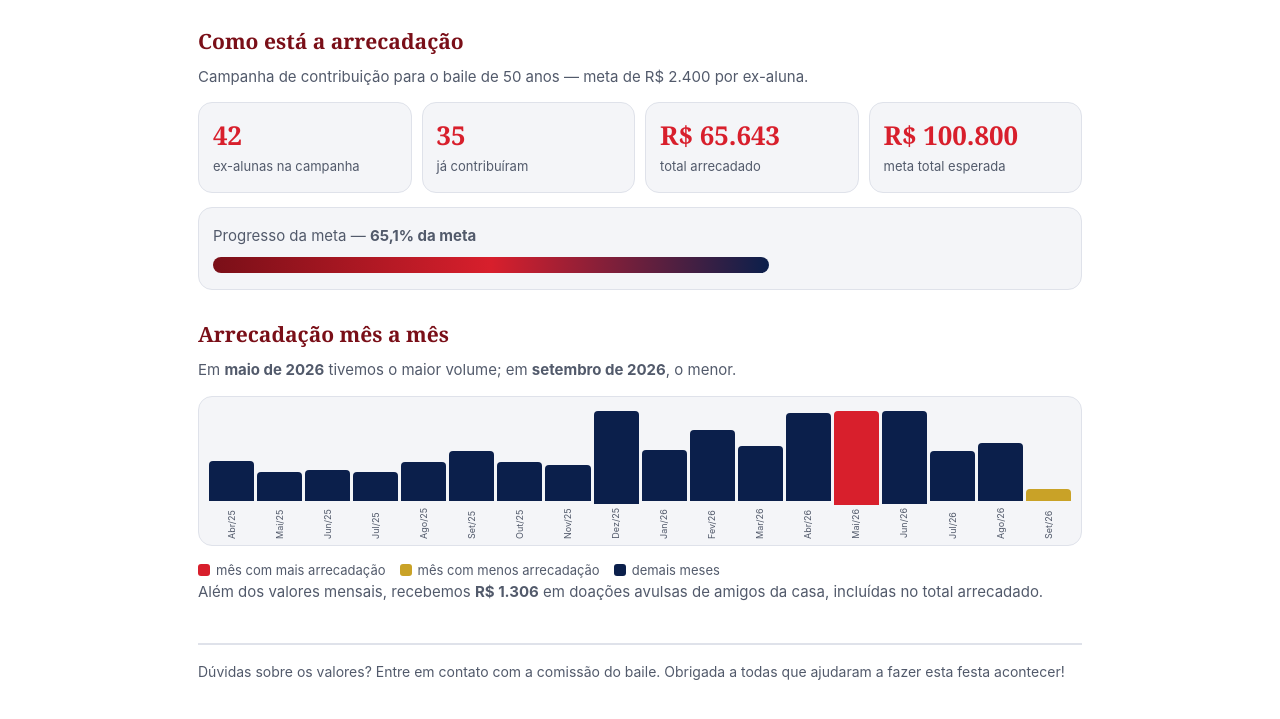
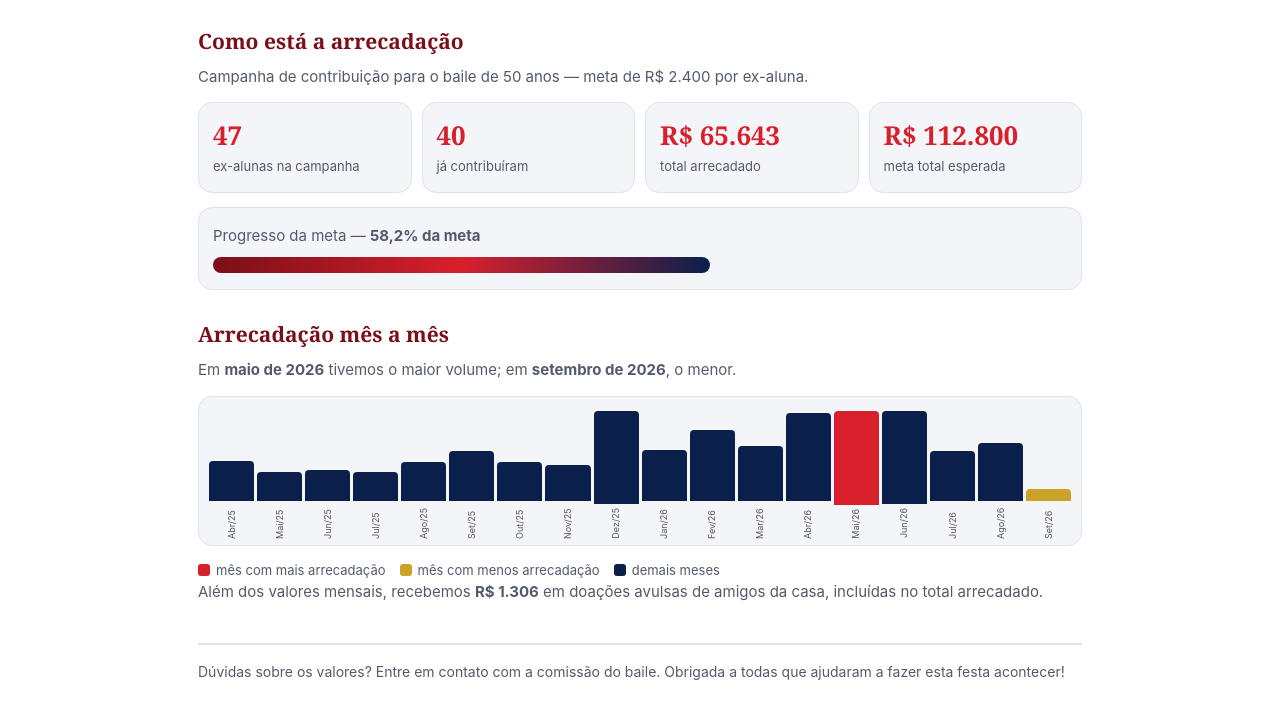
Before and after one commit to cirandinha/cirandinha.github.io, a plain HTML site: page index.html in a window 1280 px wide. Shown: the part 153-872 px from the top of the page. Drawn offline with Linux system fonts and the light colour scheme.

Commit message:
Atualizando lista de ex-alunas e valores

```diff
--- a/index.html
+++ b/index.html
@@ -119,7 +119,7 @@ td,th{padding:8px 6px;border-bottom:1px solid var(--line);text-align:left}
 
 <section id="s-area" hidden>
  <h2>Consulte a sua contribuição</h2>
- <p class="lead">Digite seu nome (ou apelido) como está cadastrado para ver seus meses de contribuição.</p>
+ <p class="lead">Digite seu nome (ou apelido) para verificar suas contribuições.</p>
  <div class="card login">
   <label for="busca">Nome ou apelido</label>
   <input id="busca" type="text" autocomplete="off" placeholder="Ex.: Maria Silva">
@@ -150,20 +150,39 @@ td,th{padding:8px 6px;border-bottom:1px solid var(--line);text-align:left}
 </main>
 
 <script>
-var D = {"meses":["Abr/25","Mai/25","Jun/25","Jul/25","Ago/25","Set/25","Out/25","Nov/25","Dez/25","Jan/26","Fev/26","Mar/26","Abr/26","Mai/26","Jun/26","Jul/26","Ago/26","Set/26"],"mesesExt":["abril de 2025","maio de 2025","junho de 2025","julho de 2025","agosto de 2025","setembro de 2025","outubro de 2025","novembro de 2025","dezembro de 2025","janeiro de 2026","fevereiro de 2026","março de 2026","abril de 2026","maio de 2026","junho de 2026","julho de 2026","agosto de 2026","setembro de 2026"],"totMeses":[2470.0,1800.0,1900.0,1800.0,2400.0,3100.0,2400.0,2200.0,7900.0,3127.0,4375.0,3390.0,5440.0,7965.0,6690.0,3065.0,3590.0,725.0],"amigos":1306,"totalGeral":65643.0,"totalPessoas":64337.0,"esperado":100800,"meta":2400,"n":42,"mx":13,"mn":17};
+var D = {"meses":["Abr/25","Mai/25","Jun/25","Jul/25","Ago/25","Set/25","Out/25","Nov/25","Dez/25","Jan/26","Fev/26","Mar/26","Abr/26","Mai/26","Jun/26","Jul/26","Ago/26","Set/26"],"mesesExt":["abril de 2025","maio de 2025","junho de 2025","julho de 2025","agosto de 2025","setembro de 2025","outubro de 2025","novembro de 2025","dezembro de 2025","janeiro de 2026","fevereiro de 2026","março de 2026","abril de 2026","maio de 2026","junho de 2026","julho de 2026","agosto de 2026","setembro de 2026"],"totMeses":[2470.0,1800.0,1900.0,1800.0,2400.0,3100.0,2400.0,2200.0,7900.0,3127.0,4375.0,3390.0,5440.0,7965.0,6690.0,3065.0,3590.0,725.0],"amigos":1306,"totalGeral":65643.0,"totalPessoas":64337.0,"esperado":112800,"meta":2400,"n":47,"mx":13,"mn":17};
 
 // Cada linha: [nome completo (apelido), valores por mês — zeros finais omitidos]. O total é a soma dos meses.
 var P=[
 ["Ângela Maria Agostinho (Angelina)",[100,100,100,100,0,300,100,100,200,0,250,0,250,0,250,0,250]],
+["Marilda Casela Batista",[]],
 ["Albanisa Assunção de Campos (BANI)",[0,0,0,0,600,0,0,0,600,0,0,400,0,0,400,400]],
 ["Marize Silva Soares (Painha)",[0,0,0,0,0,500,0,200,0,200,250,250,0,250,250,0,250]],
+["Cleide Maria Tosta",[]],
 ["Vera Lúcia Carvalho Mazzola",[100,0,0,0,200,0,200,0,200,200,250,0,0,250,0,125,125]],
 ["Maria de Fátima Soraggi (Fatinha)",[100,100,100,100,100,100,100,100,100,250,125,125,125,125,125,125,125]],
+["Maria Carmem Angélica Manuela B. Bazan",[]],
+["Edelira Ayala",[]],
+["Elsa Maria da Silva Gomes",[]],
+["Márcia Silva Soares",[100,100,0,100,0,200,400,0,200,0,200,150,150,0,450,0,300]],
+["Laura Maria Reiff Miranda",[]],
 ["Valéria Bretones Pereira",[100,0,0,0,0,0,0,0,0,0,0,0,0,2000]],
+["Moema Barbosa Loureiro Tafuri",[]],
+["Sheila Márcia Tonelli",[]],
 ["Regina Eugenio Ribeiro",[0,0,0,0,0,0,0,0,0,0,0,240,240,240,240,240,240]],
+["Maria Cristina Gomes Trovó",[]],
+["Helenira Lúcia da Silva",[]],
+["Ariane Garrocho de Faria",[]],
+["Liliane",[]],
+["Alessandra",[]],
+["Andrea",[]],
+["Ana Lúcia de Azevedo",[]],
+["Irca de Matos Prata",[0,0,200,100,100,100,200,100,100,125,125,125,125,125,125,125,125]],
+["Patrícia Sanches Jonas",[]],
 ["Rosely Prado Magalhães (Tulipa)",[100,100,100,100,100,100,100,100,100,125,125,125,125,125,125,125,125]],
 ["Cibelle Menezes Felicori (Ci)",[100,100,100,100,100,100,100,100,100,125,125,125,125,125,125,125,125,125]],
 ["Flávia Aparecida Correa Poddis",[100,100,100,100,100,100,100,100,100,125,125,125,125,125,250,0,125]],
+["Ana Lúcia Maia",[]],
 ["Maria Luiza Silva Ramos (Malu)",[100,100,100,100,100,100,100,100,100,100,125,125,0,0,125,125,125]],
 ["Ana Caixeta (Pauls / Priscilla)",[0,0,0,0,0,0,0,0,0,0,0,0,0,125]],
 ["Renata Rechden Gomide (Rê)",[100,100,100,100,100,100,100,100,100,100,150,125,250,125,125,125,125]],
@@ -172,20 +191,26 @@ var P=[
 ["Manuella Mendonça Leite (Mindu)",[100,100,100,100,100,100,100,100,100,125,125,125,125,125,125,125,125,125]],
 ["Paula Fonseca Caixeta (Paulama)",[0,0,100,100,100,300,100,100,100,125,125,125,125,125,125,125]],
 ["Claudiene de Lourdes Fonseca (Tudao)",[0,100,100,100,100,100,0,200,100,200,125,125,125,125,125,125,125,125]],
+["Paula Aléssio Veloso",[]],
 ["Josiane Pereira Vaz (Loreal)",[0,0,100,100,100,100,100,100,100,125,125,125,125,125,125,125,125]],
 ["Bruna Araujo (Mamuska)",[0,0,0,0,0,0,0,0,0,0,0,0,0,0,2400]],
 ["Érika Araujo Sena (Magda)",[100,100,0,0,0,400,0,0,0,0,0,0,1000]],
+["Thayse Marques Passos",[]],
 ["Carla Neves Almeida Gomes (Falazada)",[100,100,100,100,100,100,100,100,100,125,125,125,125,125,125,250,125]],
 ["Janaína Brandão Seibert (Pracinha)",[]],
 ["Myrella Alves Brandão (Tinino)",[]],
 ["Fernanda Ferreira Tolentino (Dendê)",[]],
 ["Elis Regina Pessin Albieri Pisciolaro (Garrafinha)",[150]],
 ["Camila Cordeiro (Mandacaru)",[100,100,100,100,100,100,100,100,100,125,1200]],
+["Mariana Santos Pinto",[]],
+["Bruna Chagas de Melo",[]],
+["Thaís Simões Botelho",[]],
 ["Fernanda Fagundes Siqueira (Fiona)",[]],
 ["Kaylla Lemes Alves (Ribamar)",[]],
 ["Isabelle Christine Rodrigues (Flashback)",[100,100,100,0,0,0,0,0,1000]],
 ["Danielli Figueiredo Superbi (DDR)",[100,100,100,100,100,100,100,100,100,125,125,125,125,125,125,125,125,125]],
 ["Thaís Silva Mendes (Serpentina)",[100,0,0,0,0,0,0,0,0,0,0,0,1600,100,100,100,100,100]],
+["Marina Mendes Sampaio",[]],
 ["Yasmine Klesse Leonardo (Faminta)",[0,0,0,0,0,0,100,200,100,125,125,125,125,125,125,250]],
 ["Cristina Morais Damasceno (Sei la)",[120,100]],
 ["Ana Clara Villela Miranda (Off-line)",[0,0,0,0,0,0,0,0,0,0,0,0,0,2400]],
@@ -193,9 +218,22 @@ var P=[
 ["Isadora Cristina Alves da Silveira (Plateia)",[100]],
 ["Samara Gonçalves Lopes (Slow Motion)",[]],
 ["Bárbara Lemr (V-OU-F)",[0,0,0,0,0,0,0,0,2400]],
+["Wilson Borghue",[]],
+["Vera",[]],
+["Geraldo Magela",[]],
 ["Sebastião Rabelo Neto (Conde)",[0,0,0,0,0,0,0,0,0,0,0,0,0,400,400,0,500]],
+["Paulo Henrique",[0,0,0,0,100,0,100,100,0,252,0,150,0,250]],
 ["Everton Cardoso de Castro (Rubelita)",[0,0,0,0,0,0,0,0,1200]],
-["Mariana Cezarino Araújo (Fuinha)",[]]
+["Jones Freire",[]],
+["André de Abreu Costa",[]],
+["Felipe Comarela Milanez",[]],
+["Marcelo Boyer",[]],
+["D. Sônia (cumadre)",[]],
+["Marina Melo",[100,100,100,100,0,0,0,0,500,125,125,125,125]],
+["Rita Helena Pelizer",[0,0,0,0,0,0,0,0,0,200,200,200,200,200,200,200,200]],
+["Maria do Carmo Torrano",[]],
+["Mariana Cezarino Araújo (Fuinha)",[]],
+["Syro Lacerda",[]]
 ];
 D.pessoas=P.map(function(r){var m=r[1].slice();while(m.length<D.meses.length)m.push(0);return{nome:r[0],m:m,t:m.reduce(function(a,b){return a+b},0)}});
 
```
